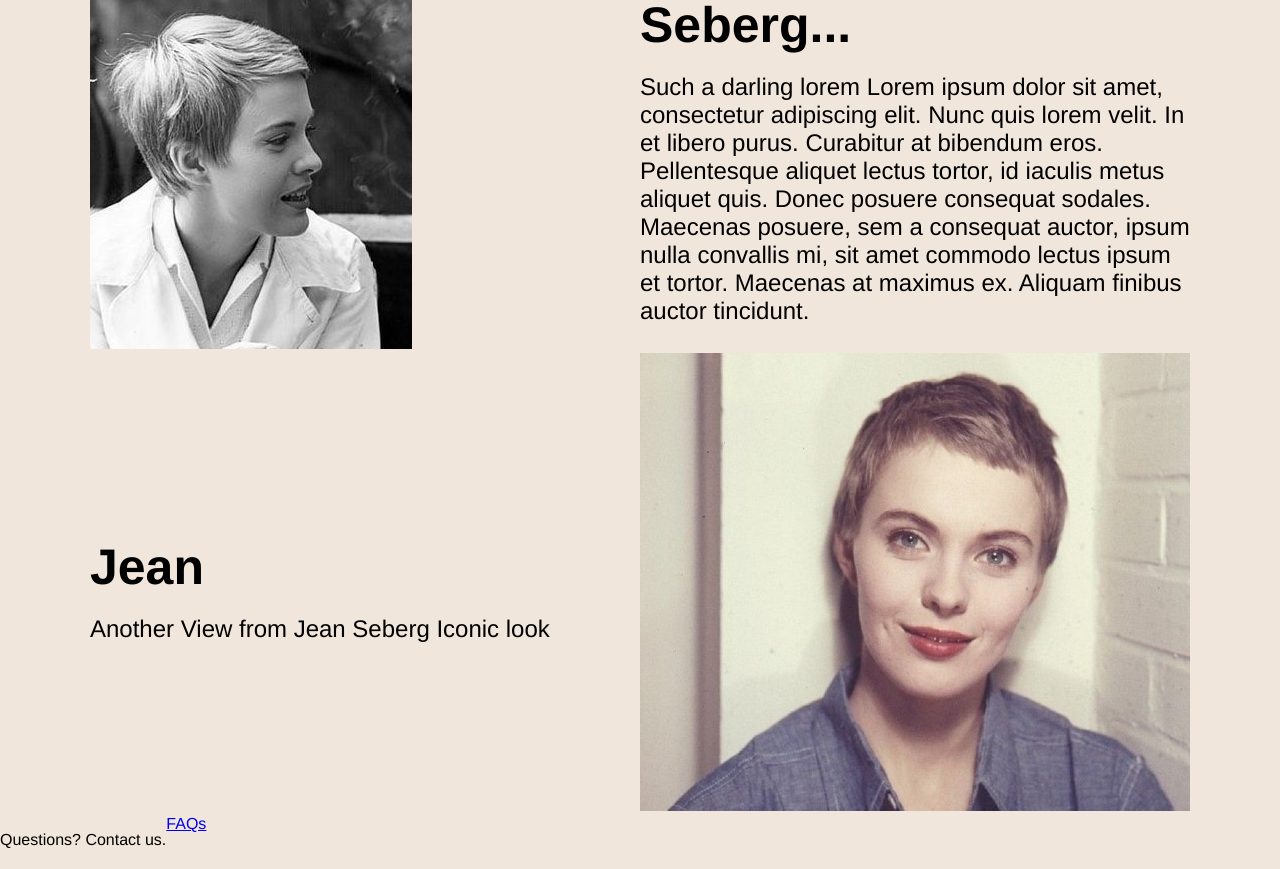
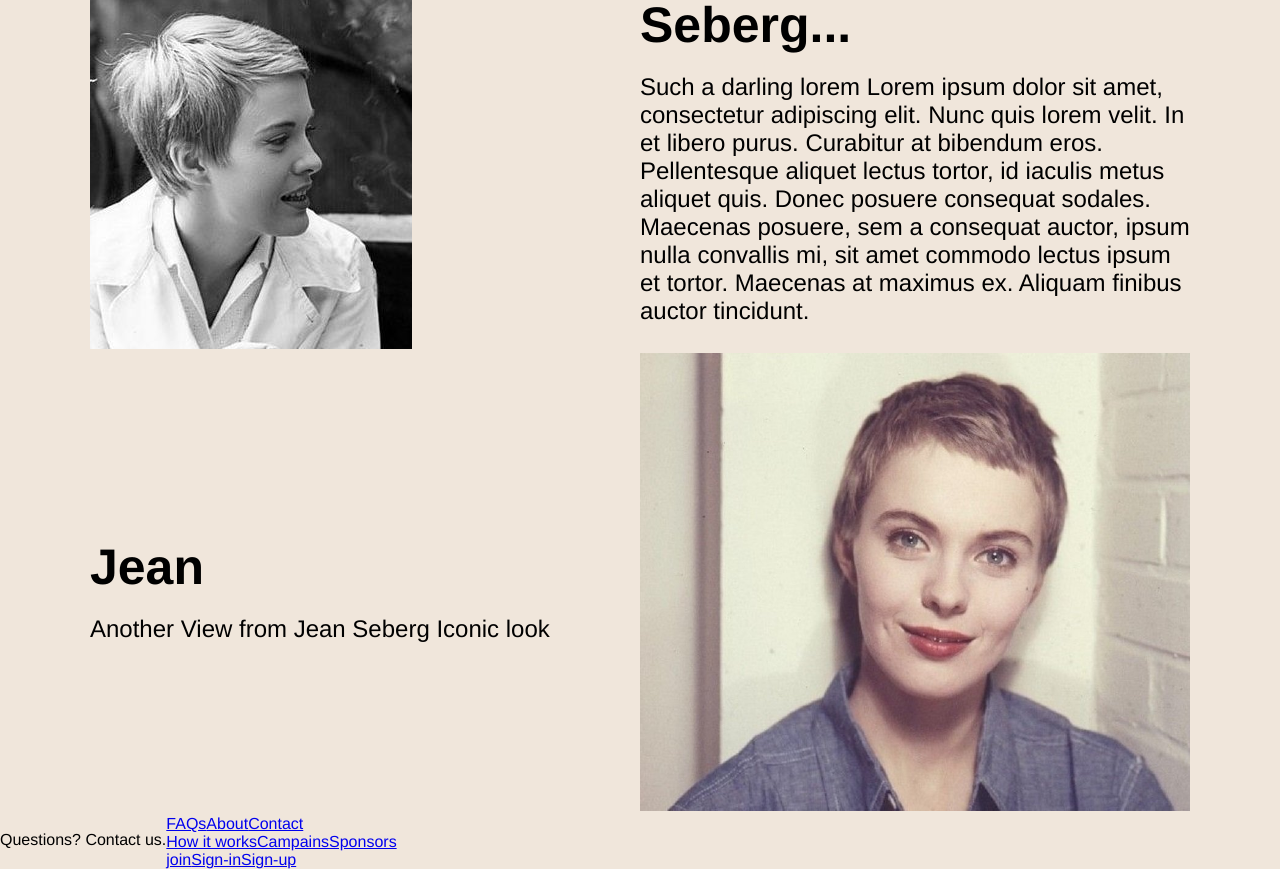
Before and after one commit to helenemartin/actions-speak-louder-than-emojis, a React (Create React App) app: page / in a window 1280 px wide. Shown: the part 750-1619 px from the top of the page. Built offline with nearby package versions, Linux system fonts and the light colour scheme.

Commit message:
add all other links

```diff
--- a/src/containers/footer.js
+++ b/src/containers/footer.js
@@ -8,6 +8,20 @@ export function FooterContainer() {
             <Footer.Row>
                 <Footer.Column>
                     <Footer.Link href="#">FAQs</Footer.Link>
+                    <Footer.Link href="#">About</Footer.Link>
+                    <Footer.Link href="#">Contact</Footer.Link>
+                </Footer.Column>
+
+                <Footer.Column>
+                    <Footer.Link href="#">How it works</Footer.Link>
+                    <Footer.Link href="#">Campains</Footer.Link>
+                    <Footer.Link href="#">Sponsors</Footer.Link>
+                </Footer.Column>
+
+                <Footer.Column>
+                    <Footer.Link href="#">join</Footer.Link>
+                    <Footer.Link href="#">Sign-in</Footer.Link>
+                    <Footer.Link href="#">Sign-up</Footer.Link>
                 </Footer.Column>
             </Footer.Row>
         </Footer>
```
